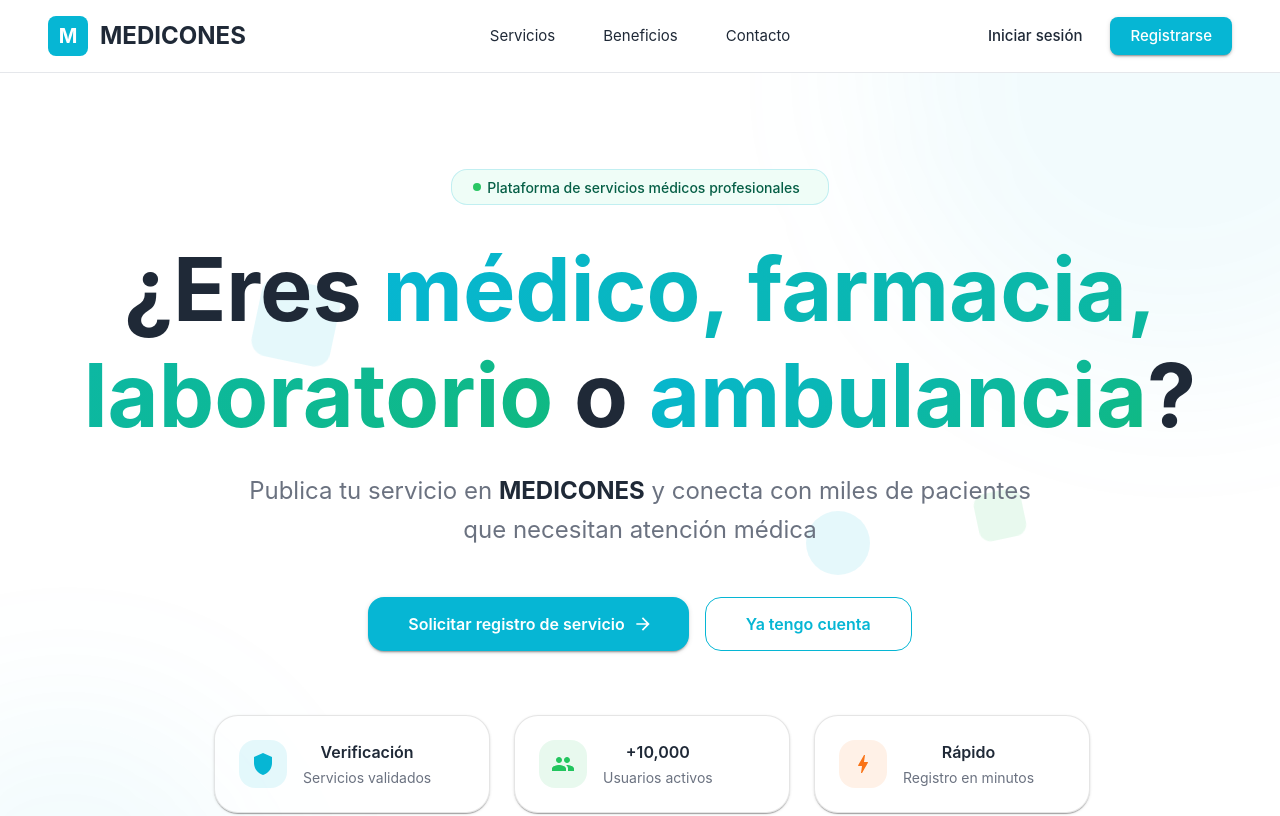
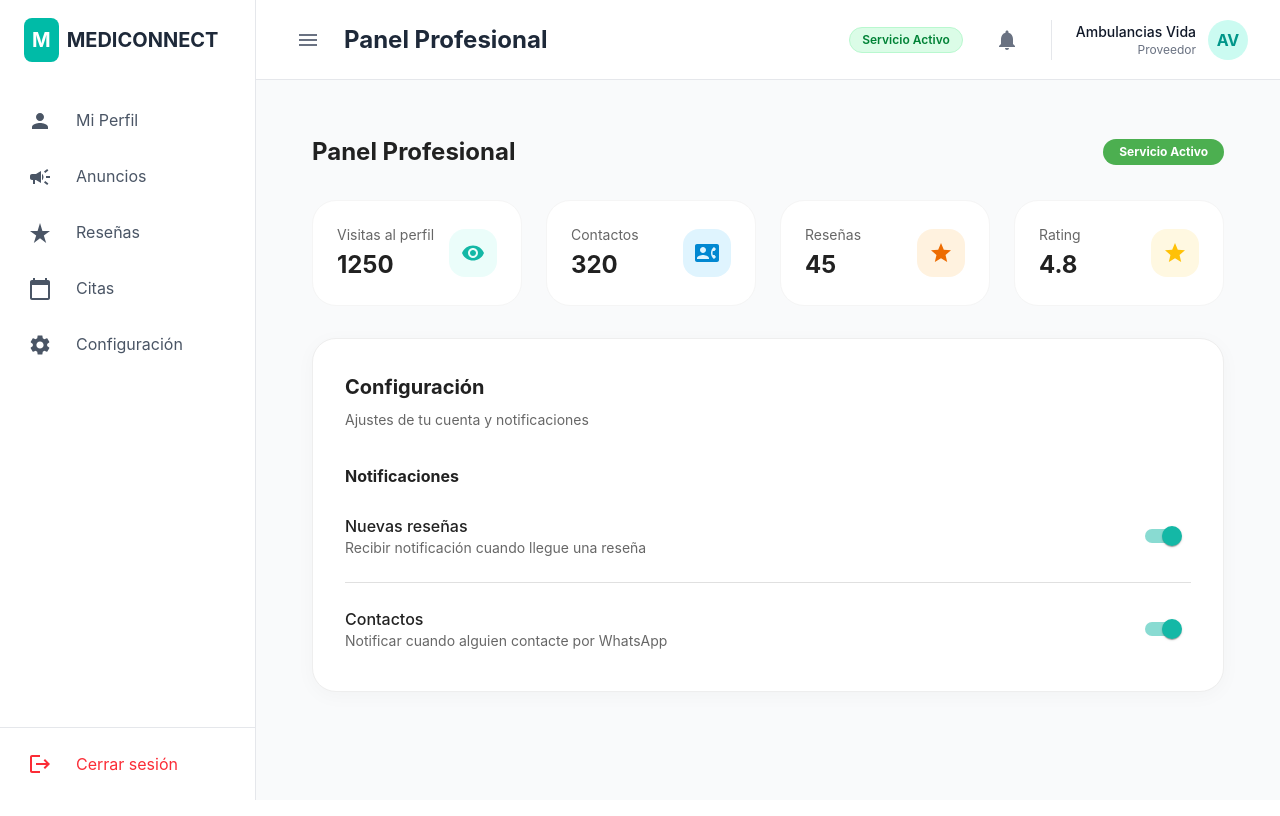
Before and after one commit to MediConnet/MediConnet, a React (Vite) app: page /provider/ambulance/settings in a window 1280 px wide. Before the commit this address led to /home. Shown: the top 816 px of the page. Built offline with nearby package versions, Linux system fonts and the light colour scheme.

Commit message:
feat(ambulances): implementar pantalla de configuración

```diff
--- a/src/app/router/AppRouter.tsx
+++ b/src/app/router/AppRouter.tsx
@@ -20,6 +20,7 @@ import { ActivityPage } from "../../features/activity-history/presentation/pages
 import { AdminDashboardPage } from "../../features/admin-dashboard/presentation/pages/AdminDashboardPage";
 import { AmbulanceDashboardPage } from "../../features/ambulance-panel/presentation/pages/AmbulanceDashboardPage";
 import { AmbulanceReviewsPage } from "../../features/ambulance-panel/presentation/pages/AmbulanceReviewsPage";
+import { AmbulanceSettingsPage } from "../../features/ambulance-panel/presentation/pages/AmbulanceSettingsPage";
 import { AppointmentsPage } from "../../features/appointments/presentation/pages/AppointmentsPage";
 import { LoginPage } from "../../features/auth/presentation/pages/LoginPage";
 import { RegisterPage } from "../../features/auth/presentation/pages/RegisterPage";
@@ -94,6 +95,7 @@ export const AppRouter = () => {
           <Route path="ambulance">
             <Route path="dashboard" element={<AmbulanceDashboardPage />} />
             <Route path="reviews" element={<AmbulanceReviewsPage />} />
+            <Route path="settings" element={<AmbulanceSettingsPage />} />
           </Route>
         </Route>
 
--- /dev/null
+++ b/src/features/ambulance-panel/application/get-settings.usecase.ts
@@ -0,0 +1,6 @@
+import type { AmbulanceSettings } from "../domain/ambulance-settings.entity";
+import { getAmbulanceSettingsMock } from "../infrastructure/settings.mock";
+
+export const getAmbulanceSettingsUseCase = async (): Promise<AmbulanceSettings> => {
+  return await getAmbulanceSettingsMock();
+};
--- /dev/null
+++ b/src/features/ambulance-panel/domain/ambulance-settings.entity.ts
@@ -0,0 +1,6 @@
+export interface AmbulanceSettings {
+  notifications: {
+    newReviews: boolean;
+    whatsappContacts: boolean;
+  };
+}
--- /dev/null
+++ b/src/features/ambulance-panel/infrastructure/settings.mock.ts
@@ -0,0 +1,12 @@
+import type { AmbulanceSettings } from "../domain/ambulance-settings.entity";
+
+export const MOCK_SETTINGS: AmbulanceSettings = {
+  notifications: {
+    newReviews: true,
+    whatsappContacts: true,
+  },
+};
+
+export const getAmbulanceSettingsMock = (): Promise<AmbulanceSettings> => {
+  return Promise.resolve(MOCK_SETTINGS);
+};
--- /dev/null
+++ b/src/features/ambulance-panel/presentation/hooks/useAmbulanceSettings.ts
@@ -0,0 +1,39 @@
+import { useEffect, useState } from "react";
+import { getAmbulanceSettingsUseCase } from "../../application/get-settings.usecase";
+import type { AmbulanceSettings } from "../../domain/ambulance-settings.entity";
+
+export const useAmbulanceSettings = () => {
+  const [settings, setSettings] = useState<AmbulanceSettings | null>(null);
+  const [isLoading, setIsLoading] = useState(true);
+
+  useEffect(() => {
+    const fetchSettings = async () => {
+      try {
+        setIsLoading(true);
+        const data = await getAmbulanceSettingsUseCase();
+        setSettings(data);
+      } catch (error) {
+        console.error("Error loading settings:", error);
+      } finally {
+        setIsLoading(false);
+      }
+    };
+
+    fetchSettings();
+  }, []);
+
+  // Función para cambiar el estado de un switch
+  const toggleNotification = (key: keyof AmbulanceSettings["notifications"]) => {
+    if (!settings) return;
+
+    setSettings({
+      ...settings,
+      notifications: {
+        ...settings.notifications,
+        [key]: !settings.notifications[key],
+      },
+    });
+  };
+
+  return { settings, isLoading, toggleNotification };
+};
--- /dev/null
+++ b/src/features/ambulance-panel/presentation/pages/AmbulanceSettingsPage.tsx
@@ -0,0 +1,199 @@
+import { ContactPhone, Star, Visibility } from "@mui/icons-material";
+import {
+  Box,
+  Divider,
+  Paper,
+  Skeleton,
+  Stack,
+  Switch,
+  Typography,
+  useTheme,
+} from "@mui/material";
+import Grid2 from "@mui/material/Grid2";
+import { DashboardLayout } from "../../../../shared/layouts/DashboardLayout";
+import { KPICard } from "../components/KPICard";
+import { useAmbulanceProfile } from "../hooks/useAmbulanceProfile";
+import { useAmbulanceSettings } from "../hooks/useAmbulanceSettings";
+
+// Mock del usuario logueado
+const AMBULANCE_USER = {
+  name: "Ambulancias Vida",
+  roleLabel: "Proveedor",
+  initials: "AV",
+  isActive: true,
+};
+
+export const AmbulanceSettingsPage = () => {
+  const theme = useTheme();
+
+  // 1. Hook de perfil para los KPIs superiores
+  const { profile, isLoading: isLoadingProfile } = useAmbulanceProfile();
+  // 2. Hook de configuración para los switches
+  const {
+    settings,
+    isLoading: isLoadingSettings,
+    toggleNotification,
+  } = useAmbulanceSettings();
+
+  const isLoading = isLoadingProfile || isLoadingSettings;
+
+  if (isLoading || !profile || !settings) {
+    return (
+      <DashboardLayout role="PROVIDER" userProfile={AMBULANCE_USER}>
+        <Box p={3}>
+          <Skeleton
+            variant="rectangular"
+            height={150}
+            sx={{ mb: 3, borderRadius: 3 }}
+          />
+          <Skeleton
+            variant="rectangular"
+            height={200}
+            sx={{ borderRadius: 3 }}
+          />
+        </Box>
+      </DashboardLayout>
+    );
+  }
+
+  return (
+    <DashboardLayout role="PROVIDER" userProfile={AMBULANCE_USER}>
+      <Box sx={{ p: 3, maxWidth: 1400, margin: "0 auto" }}>
+        {/* HEADER */}
+        <Box
+          mb={4}
+          display="flex"
+          justifyContent="space-between"
+          alignItems="center"
+        >
+          <Typography variant="h5" fontWeight={700} color="text.primary">
+            Panel Profesional
+          </Typography>
+          <Box
+            sx={{
+              px: 2,
+              py: 0.5,
+              bgcolor: "success.light",
+              color: "success.contrastText",
+              borderRadius: 10,
+              fontSize: "0.75rem",
+              fontWeight: 700,
+            }}
+          >
+            Servicio Activo
+          </Box>
+        </Box>
+
+        {/* SECTION 1: KPIS (Reutilizados) */}
+        <Grid2 container spacing={3} mb={4}>
+          <Grid2 size={{ xs: 12, sm: 6, md: 3 }}>
+            <KPICard
+              title="Visitas al perfil"
+              value={profile.stats.profileViews}
+              icon={<Visibility sx={{ color: theme.palette.primary.main }} />}
+              iconColor={theme.palette.primary.light + "20"}
+            />
+          </Grid2>
+          <Grid2 size={{ xs: 12, sm: 6, md: 3 }}>
+            <KPICard
+              title="Contactos"
+              value={profile.stats.contactClicks}
+              icon={<ContactPhone sx={{ color: theme.palette.info.main }} />}
+              iconColor={theme.palette.info.light + "20"}
+            />
+          </Grid2>
+          <Grid2 size={{ xs: 12, sm: 6, md: 3 }}>
+            <KPICard
+              title="Reseñas"
+              value={profile.stats.totalReviews}
+              icon={<Star sx={{ color: theme.palette.warning.main }} />}
+              iconColor={theme.palette.warning.light + "20"}
+            />
+          </Grid2>
+          <Grid2 size={{ xs: 12, sm: 6, md: 3 }}>
+            <KPICard
+              title="Rating"
+              value={profile.stats.averageRating}
+              icon={<Star sx={{ color: "#FFC107" }} />}
+              iconColor="#FFF8E1"
+            />
+          </Grid2>
+        </Grid2>
+
+        {/* SECTION 2: CONFIGURACIÓN FORM */}
+        <Paper
+          elevation={0}
+          sx={{
+            p: 4,
+            borderRadius: 3,
+            border: "1px solid",
+            borderColor: "grey.200",
+            bgcolor: "white",
+            boxShadow: "0 4px 20px rgba(0,0,0,0.03)",
+          }}
+        >
+          <Box mb={4}>
+            <Typography variant="h6" fontWeight={700} gutterBottom>
+              Configuración
+            </Typography>
+            <Typography variant="body2" color="text.secondary">
+              Ajustes de tu cuenta y notificaciones
+            </Typography>
+          </Box>
+
+          <Box>
+            <Typography variant="subtitle1" fontWeight={700} mb={2}>
+              Notificaciones
+            </Typography>
+
+            <Stack spacing={0} divider={<Divider sx={{ my: 2 }} />}>
+              {/* Opción 1: Nuevas Reseñas */}
+              <Box
+                display="flex"
+                justifyContent="space-between"
+                alignItems="center"
+                py={1}
+              >
+                <Box>
+                  <Typography variant="body1" fontWeight={500}>
+                    Nuevas reseñas
+                  </Typography>
+                  <Typography variant="body2" color="text.secondary">
+                    Recibir notificación cuando llegue una reseña
+                  </Typography>
+                </Box>
+                <Switch
+                  checked={settings.notifications.newReviews}
+                  onChange={() => toggleNotification("newReviews")}
+                  color="primary"
+                />
+              </Box>
+
+              {/* Opción 2: Contactos */}
+              <Box
+                display="flex"
+                justifyContent="space-between"
+                alignItems="center"
+                py={1}
+              >
+                <Box>
+                  <Typography variant="body1" fontWeight={500}>
+                    Contactos
+                  </Typography>
+                  <Typography variant="body2" color="text.secondary">
+                    Notificar cuando alguien contacte por WhatsApp
+                  </Typography>
+                </Box>
+                <Switch
+                  checked={settings.notifications.whatsappContacts}
+                  onChange={() => toggleNotification("whatsappContacts")}
+                  color="primary"
+                />
+              </Box>
+            </Stack>
+          </Box>
+        </Paper>
+      </Box>
+    </DashboardLayout>
+  );
+};
--- a/src/shared/config/navigation.config.tsx
+++ b/src/shared/config/navigation.config.tsx
@@ -60,7 +60,11 @@ export const AMBULANCE_MENU: MenuItem[] = [
     path: "/provider/ambulance/dashboard",
   },
   { icon: <StarRate />, label: "Reseñas", path: "/provider/ambulance/reviews" },
-  { icon: <Settings />, label: "Configuración", path: "/provider/settings" },
+  {
+    icon: <Settings />,
+    label: "Configuración",
+    path: "/provider/ambulance/settings",
+  },
 ];
 
 // --- FUNCIÓN HELPER DINÁMICA ---
```
